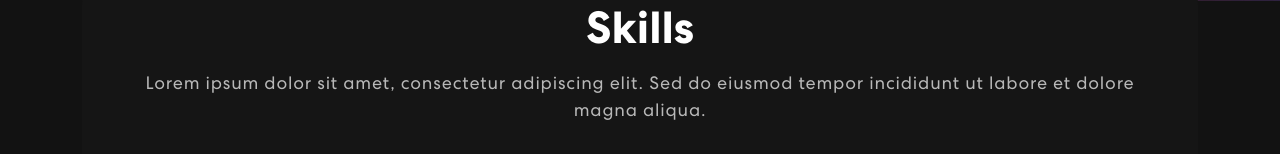
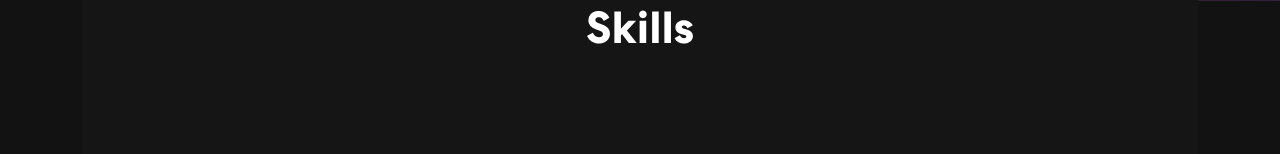
Before and after one commit to tcunique/Portfolio, a React (Create React App) app: page / in a window 1280 px wide. Shown: the part 973-1127 px from the top of the page. Built offline with nearby package versions, Linux system fonts and the light colour scheme.

Commit message:
second commit

```diff
--- a/package.json
+++ b/package.json
@@ -1,4 +1,5 @@
 {
+  "homepage": "https://tcunique.github.io/portfolio",
   "name": "portfolio",
   "version": "0.1.0",
   "private": true,
@@ -32,7 +33,9 @@
     "start": "react-scripts start",
     "build": "react-scripts build",
     "test": "react-scripts test",
-    "eject": "react-scripts eject"
+    "eject": "react-scripts eject",
+    "predeploy": "npm run build",
+    "deploy": "gh-pages -d build"
   },
   "eslintConfig": {
     "extends": [
--- a/src/componants/Projects.js
+++ b/src/componants/Projects.js
@@ -13,7 +13,7 @@ export const Projects = () => {
   const projects = [
     {
       title: "Web App",
-      description: "Stage en cours de réalisation, développement d'une application web pour la prise de rendez-vous en ligne avec ReactJS et NodeJS.",
+      description: "Stage en cours de réalisation, développement d'une application web pour la prise de rendez-vous en ligne avec ReactJS et NodeJS.\n Durée : 2 mois. \n Outil : ReactJS, NodeJS, PostgreSQL.",
       imgUrl: projImg1,
     },
     {
--- a/src/componants/Skills.js
+++ b/src/componants/Skills.js
@@ -8,6 +8,8 @@ import powershell from '../assets/img/Powershell.svg';
 import colorSharp from '../assets/img/color-sharp.png';
 // import css from '../assets/img/CSS3.svg';
 import css from '../assets/img/css-3.svg';
+import 'animate.css';
+import TrackVisibility from 'react-on-screen';
 
 export const Skills = () => {
 	const responsive = {
@@ -34,11 +36,14 @@ export const Skills = () => {
 			<Container>
 				<Row>
 					<Col>
+						<TrackVisibility>
+							{({ isVisible }) =>
+								<div className={isVisible ? "animate__animated animate__fadeIn" : ""}>
 									<div className="skill-bx">
 										<h2>
 											Skills
 										</h2>
-							<p>Lorem ipsum dolor sit amet, consectetur adipiscing elit. Sed do eiusmod tempor incididunt ut labore et dolore magna aliqua.</p>
+										<p></p>
 										<Carousel responsive={responsive} infinite={true} className="skill-slider">
 											<div className="item">
 												<img src={reactjs} alt="Image" />
@@ -62,6 +67,9 @@ export const Skills = () => {
 											</div>
 										</Carousel>
 									</div>
+								</div>
+							}
+						</TrackVisibility>
 					</Col>
 				</Row>
 			</Container>
```
Lines whose indentation alone changed are shown as unchanged.
